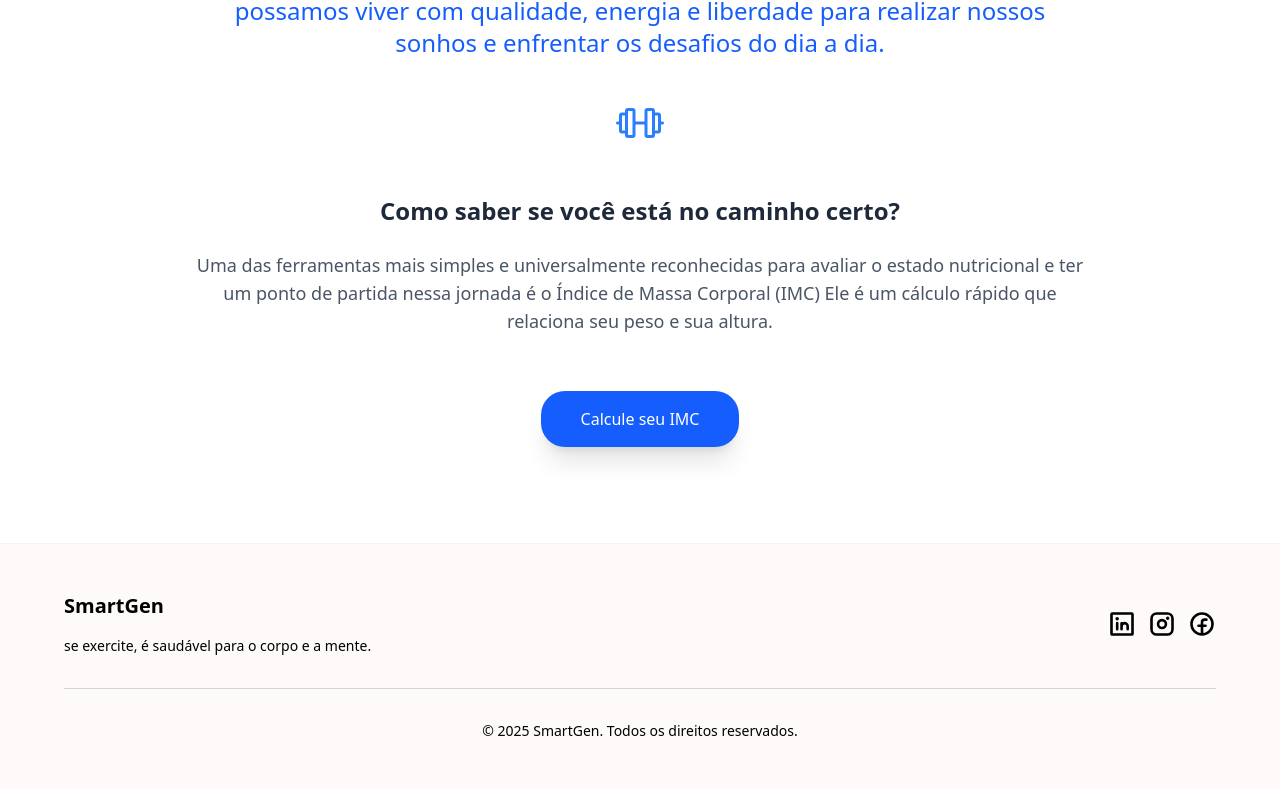
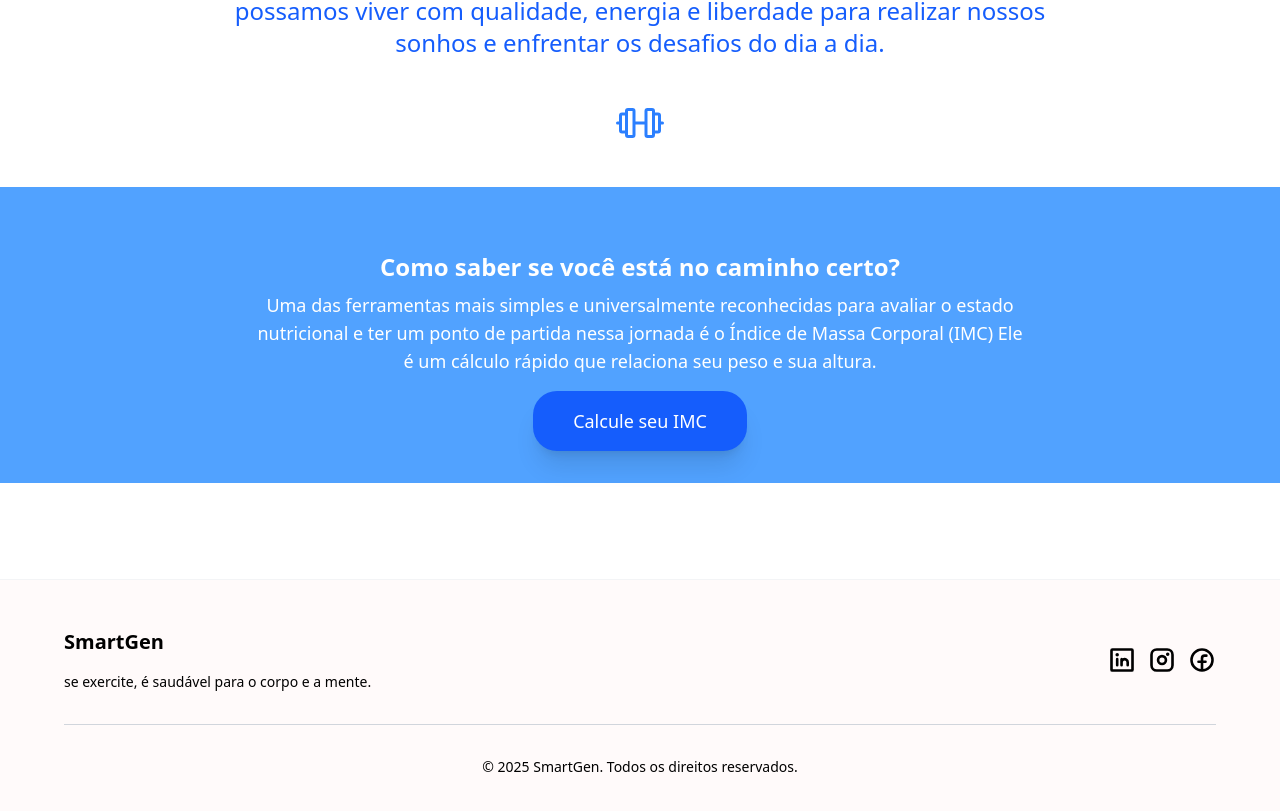
Before and after one commit to JavaScript2025/smartgen-frontend, a React (Vite) app: page / in a window 1280 px wide. Shown: the part 1533-2344 px from the top of the page. Before the commit the page ends 2322 px from the top, so only its background shows below. Built offline with nearby package versions, Linux system fonts and the light colour scheme; no server answers.

Commit message:
adiciona padronizacao dos componentes

```diff
--- a/src/components/empresa/cardEmpresa/CardEmpresa.tsx
+++ b/src/components/empresa/cardEmpresa/CardEmpresa.tsx
@@ -50,7 +50,7 @@ export default function CardEmpresa({
             <div className="flex">
               <Link
                 to={`/editarEmpresa/${empresa.id}`}
-                className="text-white bg-indigo-400 hover:bg-indigo-700 w-full flex items-center justify-center"
+                className="text-white bg-blue-500 hover:bg-blue-700 w-full flex items-center justify-center py-2"
               >
                 <button>Editar</button>
               </Link>
--- a/src/components/imc/modalImc/ModalImc.tsx
+++ b/src/components/imc/modalImc/ModalImc.tsx
@@ -6,7 +6,7 @@ export default function ModalImc() {
   return (
     <Popup
       trigger={
-        <button className="cursor-pointer px-10 mx-auto mt-10 max-w-xs flex flex-col gap-5 p-4 md:max-w-sm bg-blue-600 rounded-3xl shadow-xl text-white transition-all duration-300 hover:bg-blue-700">
+        <button className="cursor-pointer px-10 mx-auto  max-w-xs flex flex-col gap-5 p-4 md:max-w-sm bg-blue-600 rounded-3xl shadow-xl text-white transition-all duration-300 hover:bg-blue-700">
           Calcule seu IMC
         </button>
       }
--- a/src/pages/home/Home.tsx
+++ b/src/pages/home/Home.tsx
@@ -57,20 +57,21 @@ function Home() {
               </span>
             </div>
 
-            <h3 className="text-xl font-semibold mt-8 md:text-2xl text-gray-800">
+            <div className="bg-blue-400 text-white w-screen -mx-[calc((100vw-100%)/2)] py-8 px-6 text-center">
+              <h3 className="text-xl font-semibold mt-8 md:text-2xl mb-2">
                 Como saber se você está no caminho certo?
               </h3>
 
-            <p className="pb-4">
+              <p className="max-w-3xl mx-auto pb-4">
                 Uma das ferramentas mais simples e universalmente reconhecidas
-              para avaliar o estado nutricional e ter um ponto de partida nessa
-              jornada é o Índice de Massa Corporal (IMC) Ele é um cálculo rápido
-              que relaciona seu peso e sua altura.
+                para avaliar o estado nutricional e ter um ponto de partida
+                nessa jornada é o Índice de Massa Corporal (IMC) Ele é um
+                cálculo rápido que relaciona seu peso e sua altura.
               </p>
-          </div>
-
               <div className="flex justify-center">
                 <ModalImc />
+              </div>
+            </div>
           </div>
         </div>
       </section>
```
Lines whose indentation alone changed are shown as unchanged.
